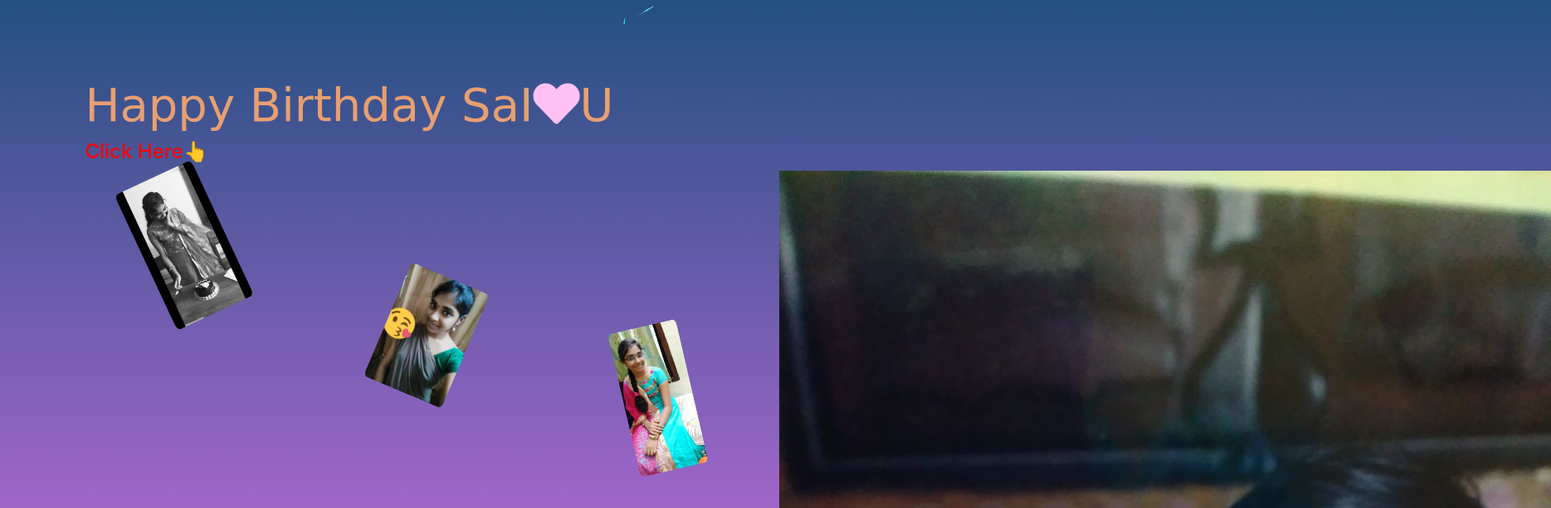
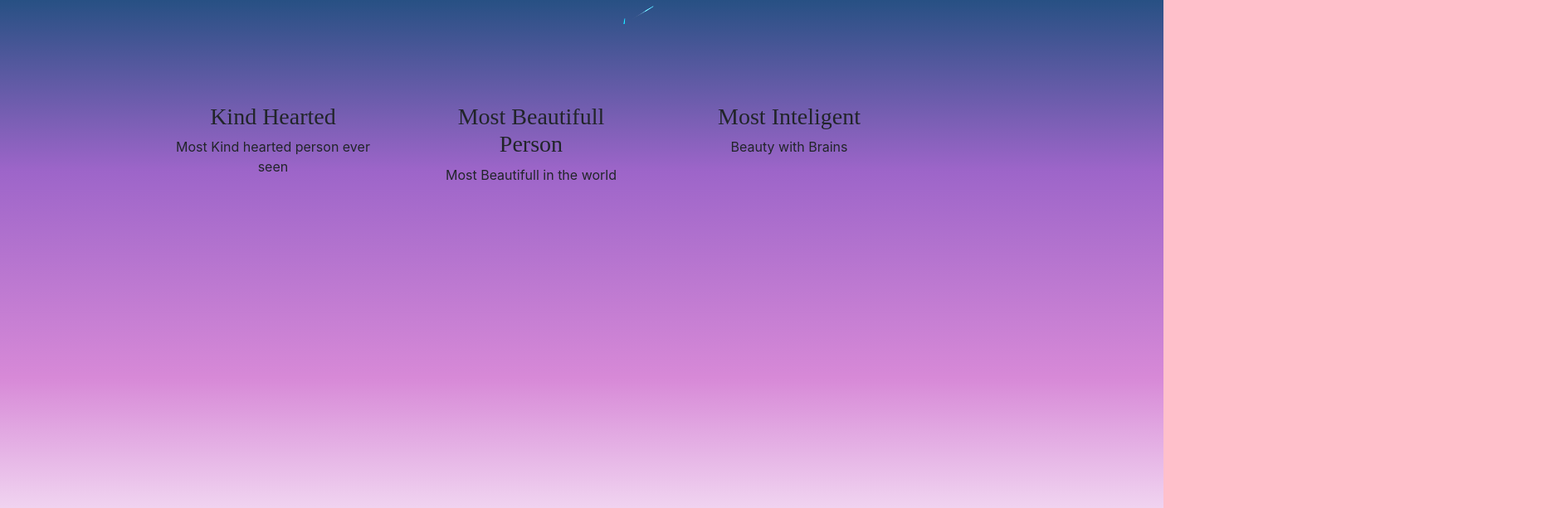
Before and after one commit to harshendra645/testbirthday, a plain HTML site: page index.html in a window 1280 px wide. Shown: the part 791-1404 px from the top of the page at 83% size, 1869 px wide, since content can reach past the window. Drawn offline with nearby package versions, Linux system fonts and the light colour scheme.

Commit message:
Update style.css

```diff
--- a/css/style.css
+++ b/css/style.css
@@ -1,9 +1,15 @@
 body{
   background-color: pink;
 
-  background-image: linear-gradient(#1d2d50,#0f4c75,#9d65c9,#d789d7,#fff);
+  background-image: linear-gradient(#020202, #020202,#1d2d50,#0f4c75,#9d65c9,#d789d7,#fff);
 }
 
+
+canvas {
+  position: absolute;
+  cursor: pointer;
+  display: block;
+}
 .container-fluid{
   padding: 1% 8% 30%;
 }
@@ -27,13 +33,13 @@ a:hover{
 .Mwishes{
 
   font-family: 'Pacifico', cursive;
-  font-size: 3.5rem;
+  font-size: 5.3rem;
 }
 .wishes{
+  text-align: center;
   padding-top:  50px;
+  padding-bottom: 5%;
 }
-
-
 
 
 
@@ -41,8 +47,8 @@ a:hover{
 .image{
   position: relative;
   top: 0;
-  left: 33%;
-  width: 40%;
+  left: 15%;
+  width: 60%;
   height: auto;
   border-radius: 5%;
   transform: rotate(-25deg);
@@ -50,9 +56,9 @@ a:hover{
 }
 .image2{
   position: relative;
-  top: 10%;
-  left: 36%;
-  width: 40%;
+  top: 9%;
+  left: 15%;
+  width: 60%;
   height: auto;
   border-radius: 5%;
   transform: rotate(23deg);
@@ -60,12 +66,32 @@ a:hover{
 }
 .image3{
   position: relative;
-  top: 15%;
-  left: 38%;
-  width: 33%;
+  top: 0;
+  left: 16%;
+  width: 60%;
   height: auto;
   border-radius: 5%;
-  transform: rotate(-13deg);
+  transform: rotate(-18deg);
+    cursor: pointer;
+}
+.image4{
+  position: relative;
+  top: 0;
+  left: 12%;
+  width: 75%;
+  height: auto;
+  border-radius: 5%;
+  transform: rotate(18deg);
+    cursor: pointer;
+}
+.image5{
+  position: relative;
+  top: 10%;
+  left: 25%;
+  width: 50%;
+  height: auto;
+  border-radius: 5%;
+  /*transform: rotate(18deg);*/
     cursor: pointer;
 }
 /* Navigation Bar */
@@ -95,235 +121,15 @@ a:hover{
 
 
 
-
-
-
-
-
-/* // None of this CSS is required for the gallery and lightbox to function.
-
-// --- BEGIN: crop images --- //
-// Optional CSS for cropping images that aren't all the same size.
-
-// Use Bootstrap breakpoints for consistency.
-$bootstrap-sm: 576px;
-$bootstrap-md: 768px;
-$bootstrap-lg: 992px;
-$bootstrap-xl: 1200px;
-
-// Crop thumbnail images.
-#gallery {
-
-  img {
-    height: 75vw;
-    object-fit: cover;
-
-    @media (min-width: $bootstrap-sm) {
-      height: 35vw;
-    }
-
-    @media (min-width: $bootstrap-lg) {
-      height: 18vw;
-    }
-  }
+/*charater section*/
+h3{
+  font-family: "Montserrat-bold"
 }
 
-
-// Crop images in lightbox.
-.carousel-item {
-
-  img {
-    height: 60vw;
-    object-fit: cover;
-
-    @media (min-width: $bootstrap-sm) {
-      height: 350px;
-    }
-  }
+#S2{
+  padding: 5% 8%;
+ text-align: center;
 }
-
-// --- END: crop images --- //
-
-
-// --- BEGIN: custom styling demo --- //
-// An example of custom styling for gallery and lightbox, to show what's possible in terms of aesthetic customization.
-
-* {
-  transition: 0.3s;
+.charater-box{
+ padding: 3%;
 }
-
-#gallery.custom {
-  padding: 0 15px;
-
-  img {
-    display: block;
-    margin: 15px 0;
-    border-radius: 300px 30px 300px 300px;
-
-    &:hover {
-      border-radius: 30px 90px 30px 30px;
-    }
-  }
-}
-
-#exampleModal.custom {
-  .modal-content {
-    background: none;
-    border: none;
-  }
-
-  .modal-header {
-    border:none;
-
-    button {
-      background: none;
-      border-radius: 100px 100px 0 0;
-      padding: 5px 10px;
-      opacity: 1;
-      position: relative;
-      top: 3px;
-      border: solid 2px white;
-
-      @media (min-width: $bootstrap-lg) {
-        top: 15px;
-      }
-
-      &:hover {
-        top: 3px;
-      }
-    }
-
-    span {
-      color: white;
-    }
-  }
-
-  .modal-body {
-    padding: 0;
-    border: none;
-    position: relative;
-
-    &::before, &::after {
-      content: '';
-      height: 50px;
-      width: 50px;
-      display: block;
-      position: absolute;
-      background: white;
-      border-radius: 3px 10px;
-
-      @media (min-width: $bootstrap-md) {
-        border-radius: 3px 30px;
-        height: 100px;
-        width: 100px;
-      }
-    }
-
-    &::before {
-      top: -5px;
-      left: -5px;
-
-      @media (min-width: $bootstrap-md) {
-        top: -15px;
-        left: -15px;
-      }
-    }
-
-    &::after {
-      bottom: -5px;
-      right: -5px;
-      z-index: -1;
-
-      @media (min-width: $bootstrap-md) {
-        bottom: -15px;
-        right: -15px;
-      }
-    }
-  }
-
-  .modal-footer {
-    border: none;
-    margin-top: 60px;
-
-    @media (min-width: $bootstrap-lg) {
-      margin-top: 40px;
-    }
-
-    .btn {
-      margin: auto;
-      border: solid 2px white;
-      background: none;
-      text-transform: uppercase;
-      font-size: 0.8em;
-      letter-spacing: 0.1em;
-      font-weight: bold;
-      padding: 0.2em 0.7em;
-
-      &:hover {
-        background: white;
-        color: black;
-      }
-    }
-  }
-
-  .carousel-control-prev, .carousel-control-next {
-    font-size: 2em;
-    top: auto;
-    opacity: 1;
-    bottom: -52px;
-
-    @media (min-width: $bootstrap-md) {
-      top: 0;
-      opacity: 0.5;
-      bottom: 0;
-    }
-  }
-
-  .carousel-control-next-icon,  .carousel-control-prev-icon {
-    height: 30px;
-    width: 30px;
-  }
-
-  .carousel-control-prev {
-    @media (min-width: $bootstrap-md) {
-      left: -90px;
-    }
-  }
-
-  .carousel-control-next {
-    @media (min-width: $bootstrap-md) {
-      right: -90px;
-    }
-  }
-
-  .carousel-indicators {
-    bottom: -60px;
-
-    @media (min-width: $bootstrap-lg) {
-      bottom: -30px;
-    }
-
-    li {
-      height: 30px;
-      border-radius: 100px;
-      background: none;
-      border: solid 2px white;
-
-      @media (min-width: $bootstrap-lg) {
-        height: 10px;
-      }
-
-      &:hover {
-        background: white;
-      }
-
-      &.active {
-        background: white;
-      }
-    }
-  }
-}
-
-// --- END: custom styling demo --- //
-
- */
```
